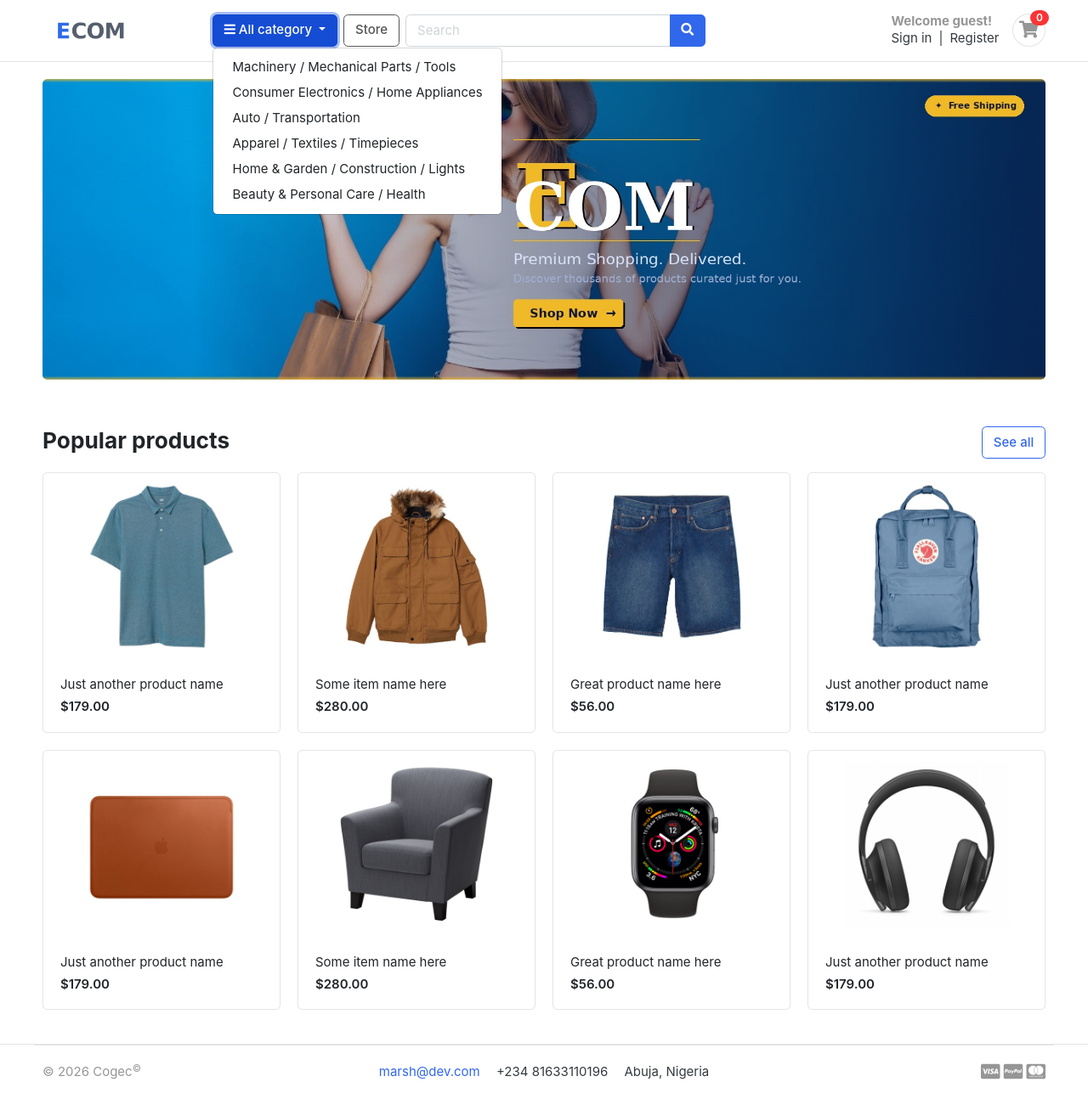
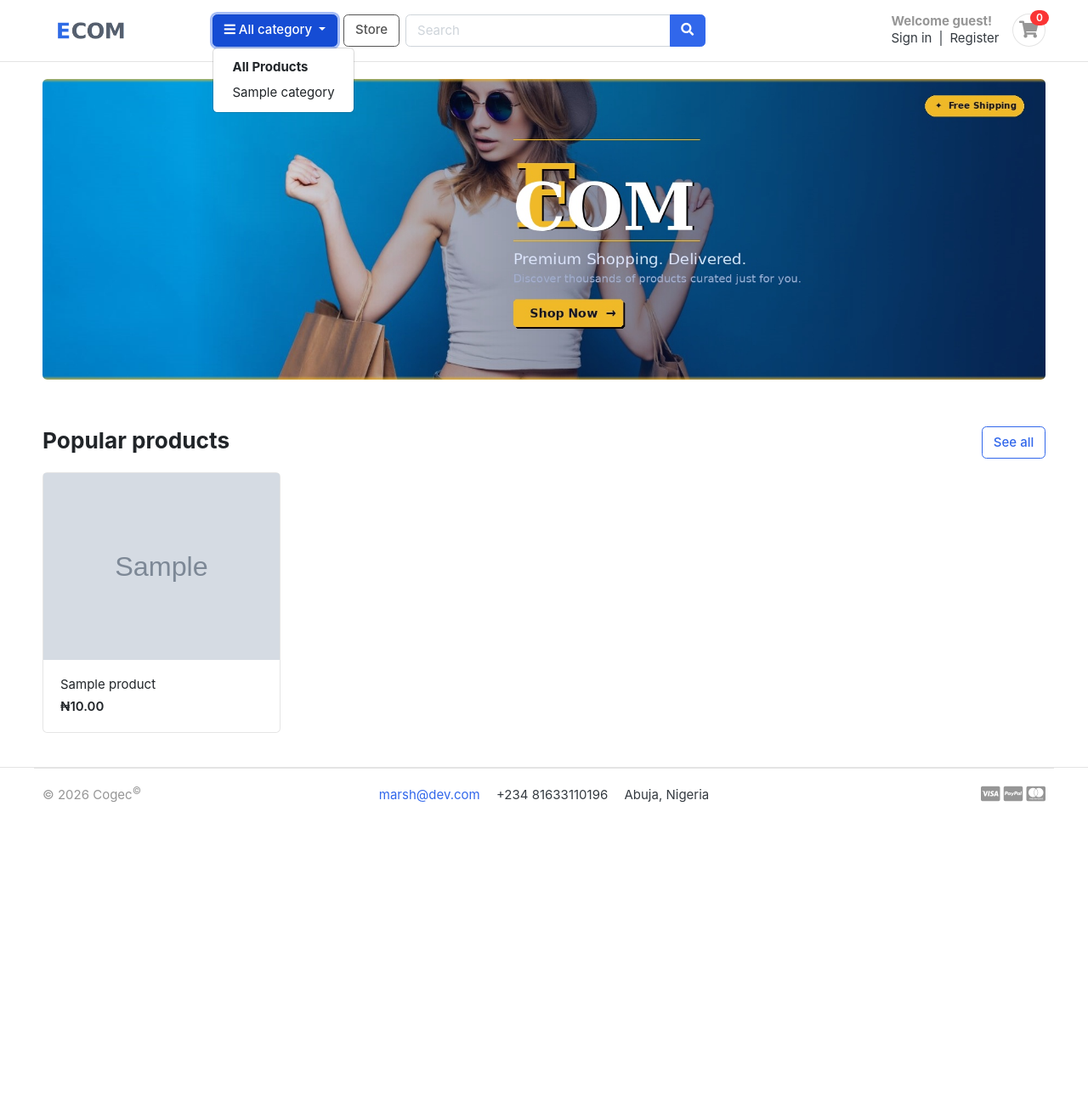
Before and after one commit to Marsh4444/django_ecom, a Django app: page / in a window 1280 px wide, after a click on "All category". Shown: the part 39-1333 px from the top of the page at 85% size. After the commit the page ends 984 px from the top, so only its background shows below. Run offline with Django 5.2, Linux system fonts and the light colour scheme; tables that the repository leaves empty hold one stand-in row (values such as "Sample post"); grey boxes marked "Sample" are stand-in pictures; some libraries are stand-ins or nearby versions; some web fonts are replaced.

Commit message:
todays work

```diff
--- /dev/null
+++ b/apps/category/context_processors.py
@@ -0,0 +1,5 @@
+from .models import Category
+
+def cat_links(request):
+    links = Category.objects.all()
+    return dict(links=links)
--- a/apps/category/models.py
+++ b/apps/category/models.py
@@ -1,11 +1,12 @@
 from django.db import models
+from django.urls import reverse
 
 # Create your models here.
 class Category(models.Model):
     """Model representing a category for products."""
-    cat_name = models.CharField(max_length=55, unique=True)
-    slug = models.SlugField(unique=True , max_length=100)
-    cat_image = models.ImageField(upload_to='media/category_images/%Y/%m/%d', blank=True, null=True)
+    cat_name    = models.CharField(max_length=55, unique=True)
+    slug        = models.SlugField(unique=True , max_length=100)
+    cat_image   = models.ImageField(upload_to='media/category_images/%Y/%m/%d', blank=True, null=True)
     description = models.TextField(max_length=200, blank=True, null=True)
 
     class Meta:
@@ -13,5 +14,9 @@ class Category(models.Model):
         verbose_name_plural = 'Categories'
         db_table = 'categories'
 
+    def get_url(self):
+        """Returns the URL to access a particular category instance."""
+        return reverse('store-category', args=[self.slug])
+
     def __str__(self):
         return self.cat_name
--- /dev/null
+++ b/apps/store/apps.py
@@ -0,0 +1,6 @@
+from django.apps import AppConfig
+
+
+class StoreConfig(AppConfig):
+    default_auto_field = 'django.db.models.BigAutoField'
+    name = 'apps.store'
--- /dev/null
+++ b/apps/store/models.py
@@ -0,0 +1,31 @@
+from django.db import models
+from django.urls import reverse
+
+from apps.category.models import Category
+
+# Create your models here.
+class Product(models.Model):
+    product_name    = models.CharField(max_length=255, unique=True)
+    slug            = models.SlugField(max_length=255, unique=True)
+    description     = models.TextField(max_length=1000, blank=True)
+    price           = models.DecimalField(max_digits=10, decimal_places=2)
+    stock           = models.IntegerField()
+    image           = models.ImageField(upload_to='photos/products/%Y/%m/%d', blank=True, null=True)
+    is_available    = models.BooleanField(default=True)
+    category        = models.ForeignKey(Category, on_delete=models.CASCADE)
+
+    #time stamps
+    created_date    = models.DateTimeField(auto_now_add=True)
+    modified_date   = models.DateTimeField(auto_now=True)
+
+    class Meta:
+        verbose_name = 'product'
+        verbose_name_plural = 'products'
+        db_table = 'products'
+
+    def get_url(self):
+        """Returns the URL to access a particular category instance."""
+        return reverse('product-detail', args=[self.category.slug, self.slug])
+
+    def __str__(self):
+        return self.product_name
--- /dev/null
+++ b/apps/store/tests.py
@@ -0,0 +1,3 @@
+from django.test import TestCase
+
+# Create your tests here.
--- /dev/null
+++ b/apps/store/urls.py
@@ -0,0 +1,9 @@
+from django.urls import include, path
+from . import views
+
+urlpatterns = [
+    path('', views.store_home, name='store-home'),
+    path('<slug:cat_slug>/', views.store_home, name='store-category'),
+    path('<slug:cat_slug>/<slug:product_slug>/', views.product_detail, name='product-detail'),
+
+]
--- a/ecom/settings.py
+++ b/ecom/settings.py
@@ -34,6 +34,7 @@ INSTALLED_APPS = [
     #my apps
     'apps.category',
     'apps.accounts',
+    'apps.store',
 
     #other apps
     'debug_toolbar',
@@ -69,6 +70,7 @@ TEMPLATES = [
                 'django.template.context_processors.request',
                 'django.contrib.auth.context_processors.auth',
                 'django.contrib.messages.context_processors.messages',
+                'apps.category.context_processors.cat_links',
             ],
         },
     },
--- a/ecom/urls.py
+++ b/ecom/urls.py
@@ -24,6 +24,7 @@ from django.conf.urls.static import static
 urlpatterns = [
     path('admin/', admin.site.urls),
     path('', views.home, name='home'),
+    path('store/', include('apps.store.urls')),
     path('__debug__/', include('debug_toolbar.urls')),
 ]
 if settings.DEBUG:
--- a/ecom/views.py
+++ b/ecom/views.py
@@ -1,4 +1,14 @@
-from django.shortcuts import render
+from django.shortcuts import get_object_or_404, render
+
+
+from apps.store.models import Product
 
 def home(request):
-    return render(request, 'home.html')
+    products = Product.objects.filter(is_available=True).order_by('-created_date')
+
+
+    context = {
+        'products': products,
+    }
+
+    return render(request, 'home.html', context)
--- a/templates/home.html
+++ b/templates/home.html
@@ -21,90 +21,24 @@
     <div class="container">
 
         <header class="section-heading">
-            <a href="./store.html" class="btn btn-outline-primary float-right">See all</a>
+            <a href="{% url 'store-home' %}" class="btn btn-outline-primary float-right">See all</a>
             <h3 class="section-title">Popular products</h3>
         </header><!-- sect-heading -->
 
         <div class="row">
+            {% for product in products %}
             <div class="col-md-3">
                 <div class="card card-product-grid">
-                    <a href="./product-detail.html" class="img-wrap"> <img src="{% static 'images/items/1.jpg' %}"> </a>
+                    <a href="{{ product.get_url }}" class="img-wrap"> <img src="{{ product.image.url }}"> </a>
                     <figcaption class="info-wrap">
-                        <a href="./product-detail.html" class="title">Just another product name</a>
-                        <div class="price mt-1">$179.00</div> <!-- price-wrap// -->
+                        <a href="{{ product.get_url }}" class="title">{{ product.product_name }}</a>
+                        <div class="price mt-1">₦{{ product.price|floatformat:2 }}</div> <!-- price-wrap// -->
                     </figcaption>
                 </div>
             </div> <!-- col// -->
+            {% endfor %}
 
-            <div class="col-md-3">
-                <div class="card card-product-grid">
-                    <a href="./product-detail.html" class="img-wrap"> <img src="{% static 'images/items/2.jpg' %}"> </a>
-                    <figcaption class="info-wrap">
-                        <a href="./product-detail.html" class="title">Some item name here</a>
-                        <div class="price mt-1">$280.00</div> <!-- price-wrap// -->
-                    </figcaption>
-                </div>
-            </div> <!-- col// -->
 
-            <div class="col-md-3">
-                <div class="card card-product-grid">
-                    <a href="./product-detail.html" class="img-wrap"> <img src="{% static 'images/items/3.jpg' %}"> </a>
-                    <figcaption class="info-wrap">
-                        <a href="./product-detail.html" class="title">Great product name here</a>
-                        <div class="price mt-1">$56.00</div> <!-- price-wrap// -->
-                    </figcaption>
-                </div>
-            </div> <!-- col// -->
-
-            <div class="col-md-3">
-                <div class="card card-product-grid">
-                    <a href="./product-detail.html" class="img-wrap"> <img src="{% static 'images/items/4.jpg' %}"> </a>
-                    <figcaption class="info-wrap">
-                        <a href="./product-detail.html" class="title">Just another product name</a>
-                        <div class="price mt-1">$179.00</div> <!-- price-wrap// -->
-                    </figcaption>
-                </div>
-            </div> <!-- col// -->
-
-            <div class="col-md-3">
-                <div class="card card-product-grid">
-                    <a href="./product-detail.html" class="img-wrap"> <img src="{% static 'images/items/5.jpg' %}"> </a>
-                    <figcaption class="info-wrap">
-                        <a href="./product-detail.html" class="title">Just another product name</a>
-                        <div class="price mt-1">$179.00</div> <!-- price-wrap// -->
-                    </figcaption>
-                </div>
-            </div> <!-- col// -->
-
-            <div class="col-md-3">
-                <div class="card card-product-grid">
-                    <a href="./product-detail.html" class="img-wrap"> <img src="{% static 'images/items/6.jpg' %}"> </a>
-                    <figcaption class="info-wrap">
-                        <a href="./product-detail.html" class="title">Some item name here</a>
-                        <div class="price mt-1">$280.00</div> <!-- price-wrap// -->
-                    </figcaption>
-                </div>
-            </div> <!-- col// -->
-
-            <div class="col-md-3">
-                <div class="card card-product-grid">
-                    <a href="./product-detail.html" class="img-wrap"> <img src="{% static 'images/items/7.jpg' %}"> </a>
-                    <figcaption class="info-wrap">
-                        <a href="./product-detail.html" class="title">Great product name here</a>
-                        <div class="price mt-1">$56.00</div> <!-- price-wrap// -->
-                    </figcaption>
-                </div>
-            </div> <!-- col// -->
-
-            <div class="col-md-3">
-                <div class="card card-product-grid">
-                    <a href="./product-detail.html" class="img-wrap"> <img src="{% static 'images/items/9.jpg' %}"> </a>
-                    <figcaption class="info-wrap">
-                        <a href="./product-detail.html" class="title">Just another product name</a>
-                        <div class="price mt-1">$179.00</div> <!-- price-wrap// -->
-                    </figcaption>
-                </div>
-            </div> <!-- col// -->
 
         </div> <!-- row -->
 
--- a/templates/includes/navbar.html
+++ b/templates/includes/navbar.html
@@ -63,17 +63,15 @@
                                 <i class="fa fa-bars"></i> All category
                             </button>
                             <div class="dropdown-menu">
-                                <a class="dropdown-item" href="#">Machinery / Mechanical Parts / Tools</a>
-                                <a class="dropdown-item" href="#">Consumer Electronics / Home Appliances</a>
-                                <a class="dropdown-item" href="#">Auto / Transportation</a>
-                                <a class="dropdown-item" href="#">Apparel / Textiles / Timepieces</a>
-                                <a class="dropdown-item" href="#">Home &amp; Garden / Construction / Lights</a>
-                                <a class="dropdown-item" href="#">Beauty &amp; Personal Care / Health</a>
+                                <a class="dropdown-item" href="{% url 'store-home' %}"><b>All Products</b></a>
+                                {% for category in links %}
+                                <a class="dropdown-item" href="{{ category.get_url }}">{{ category.cat_name }}</a>
+                                {% endfor %}
                             </div>
                         </div>
 
                         <!-- Store Link -->
-                        <a href="#" class="btn btn-outline-secondary mr-2">Store</a>
+                        <a href="{% url 'store-home' %}" class="btn btn-outline-secondary mr-2">Store</a>
 
                         <!-- Search Bar -->
                         <form action="#" class="flex-grow-1">
```
Also changed, not shown: apps/store/admin.py (added, +10 -0 lines), apps/store/views.py (added, +42 -0 lines), templates/store/product_detail.html (added, +200 -0 lines), templates/store/store.html (added, +123 -0 lines), apps/store/__init__.py (added), apps/store/migrations/0001_initial.py (added), apps/store/migrations/__init__.py (added).
